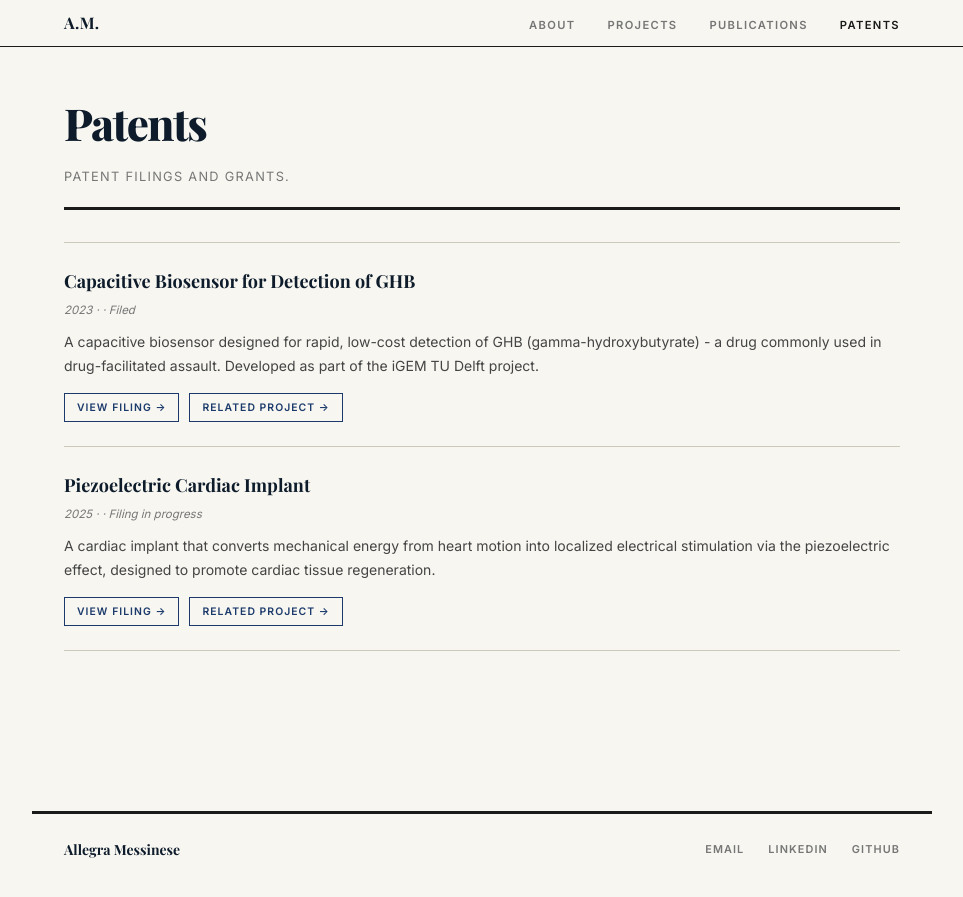
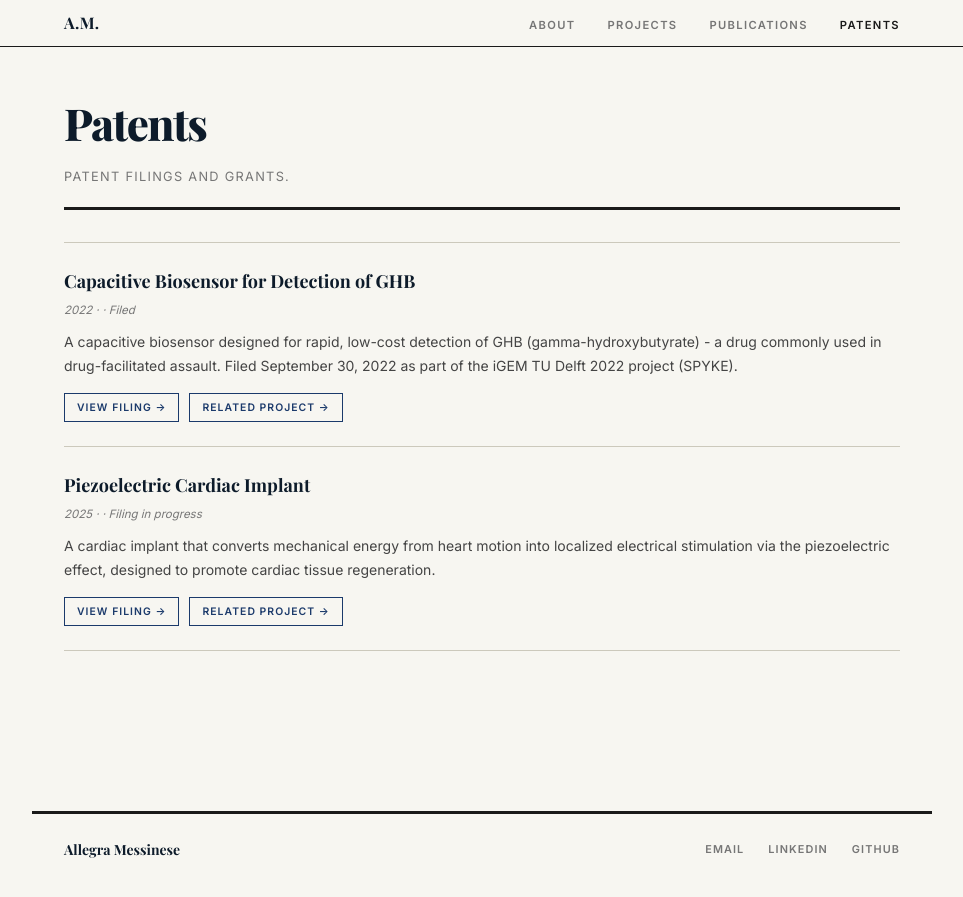
Before and after one commit to allimessinese/allimessinese.github.io, a Jekyll site: the page built from patents.md, in a window 1280 px wide. Shown: the top 897 px of the page, without its empty margins (158-1121 px from the left). Built offline with Jekyll 4.4.1, drawn with Linux system fonts in a browser that asks for light colours; some web fonts are replaced.

Commit message:
Add full iGEM SPYKE project article with wiki embed and patent link
- Complete rewrite from placeholder to full article: SPYKE biosensor,
  BlcR detection mechanism, CFO/business lead role, entrepreneurship
  awards (2nd place), Porter's Five Forces, SWOT, patent timeline
- iGEM wiki embedded as iframe with fallback link
- Patent linked inline and from project frontmatter
- patents.yml: corrected year to 2022, added entrepreneurship page link
- CSS: .project-iframe-wrap styles for bordered iframe with caption bar

Co-Authored-By: Claude Sonnet 4.6 <noreply@anthropic.com>

```diff
--- a/_data/patents.yml
+++ b/_data/patents.yml
@@ -1,9 +1,9 @@
 - title: "Capacitive Biosensor for Detection of GHB"
-  year: 2023
+  year: 2022
   number: ""
   status: "Filed"
-  description: "A capacitive biosensor designed for rapid, low-cost detection of GHB (gamma-hydroxybutyrate) - a drug commonly used in drug-facilitated assault. Developed as part of the iGEM TU Delft project."
-  link: ""
+  description: "A capacitive biosensor designed for rapid, low-cost detection of GHB (gamma-hydroxybutyrate) - a drug commonly used in drug-facilitated assault. Filed September 30, 2022 as part of the iGEM TU Delft 2022 project (SPYKE)."
+  link: "https://2022.igem.wiki/tudelft/entrepreneurship"
   projects:
     - ghb-biosensor-igem
 
--- a/assets/css/main.css
+++ b/assets/css/main.css
@@ -410,6 +410,28 @@ img { max-width: 100%; display: block; }
   color: var(--paper);
 }
 
+.project-iframe-wrap {
+  margin: 1.5rem 0 0;
+  border: 1px solid var(--rule-dark);
+}
+.project-iframe-wrap iframe {
+  display: block;
+  width: 100%;
+  height: 560px;
+  border: none;
+}
+.project-iframe-caption {
+  font-size: 0.72rem;
+  color: var(--muted);
+  padding: 0.6rem 0.875rem;
+  border-top: 1px solid var(--rule);
+  margin: 0;
+}
+.project-iframe-caption a {
+  color: var(--navy);
+  text-decoration: underline;
+}
+
 .article-links-section {
   margin-top: 3rem;
   padding-top: 1.5rem;
```
Also changed, not shown: _projects/ghb-biosensor-igem.md (+64 -19 lines).
